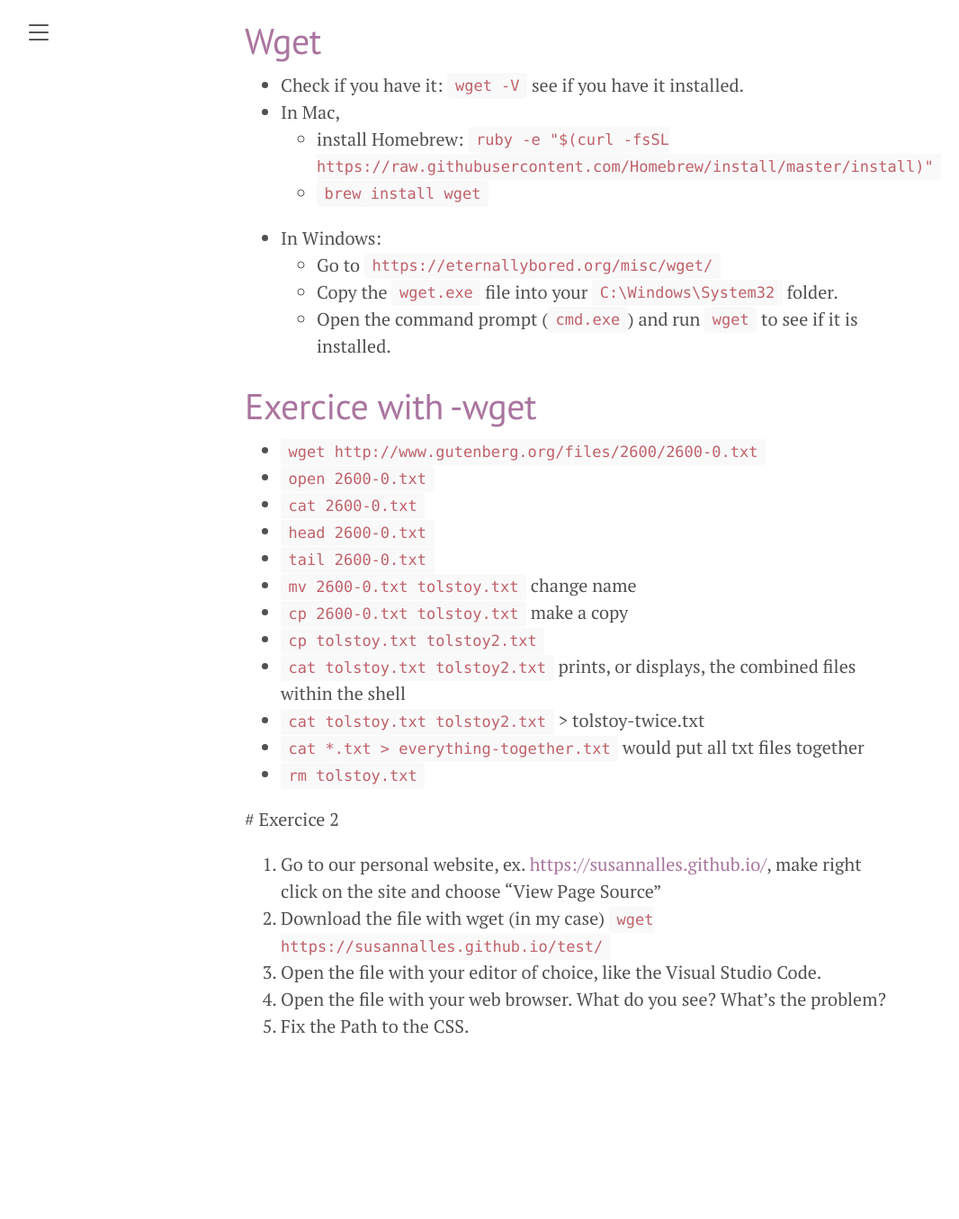
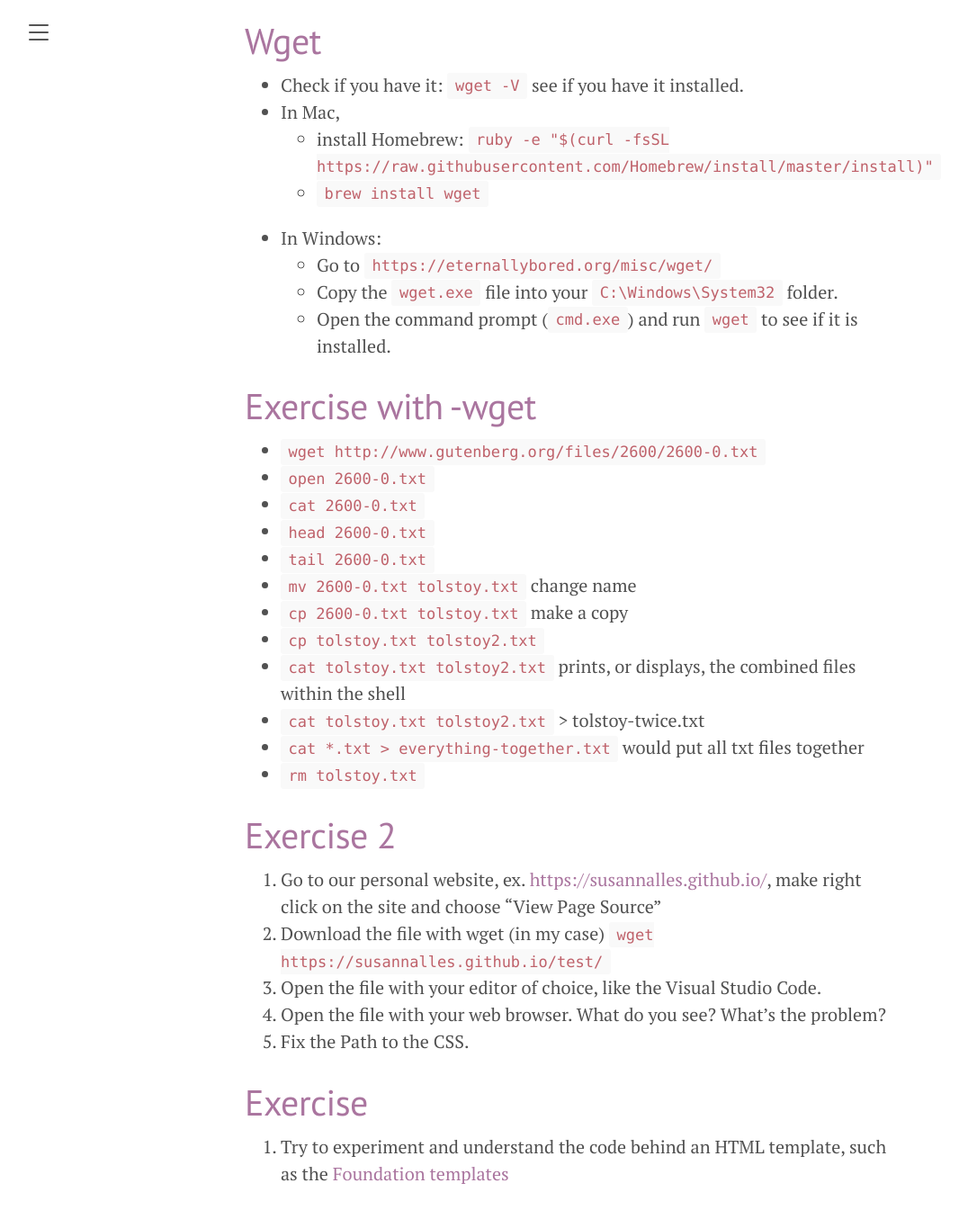
Before and after one commit to susannalles/DHPracticum_Spring23, a Jekyll site: the page built from exercises/3.Feb_2_2023.md, in a window 1280 px wide and 1400 px high, scrolled down 1190 px. Shown: the top 1355 px of the window at 90% size, without its empty margins (8-1074 px from the left). Built offline with Jekyll 4.4.1, drawn with Linux system fonts in a browser that asks for light colours; before the commit the page ends 2426 px from its top, so only the background shows below that.

Commit message:
Update 3.Feb_2_2023.md

```diff
--- a/exercises/3.Feb_2_2023.md
+++ b/exercises/3.Feb_2_2023.md
@@ -41,7 +41,7 @@ title: Class 3
   * Copy the `wget.exe` file into your `C:\Windows\System32` folder.
   * Open the command prompt (`cmd.exe`) and run `wget` to see if it is installed.
 
-# Exercice with -wget
+# Exercise with -wget
   * `wget http://www.gutenberg.org/files/2600/2600-0.txt`
   * `open 2600-0.txt`
   * `cat 2600-0.txt`
@@ -55,10 +55,14 @@ title: Class 3
   * `cat *.txt > everything-together.txt` would put all txt files together
   * `rm tolstoy.txt`
 
-  # Exercice 2
+# Exercise 2
 
   1. Go to our personal website, ex. <https://susannalles.github.io/>, make right click on the site and choose "View Page Source"
   2. Download the file with wget (in my case) `wget https://susannalles.github.io/test/`
   3. Open the file with your editor of choice, like the Visual Studio Code.
   4. Open the file with your web browser. What do you see? What's the problem?
   5. Fix the Path to the CSS.
+
+# Exercise
+
+  1. Try to experiment and understand the code behind an HTML template, such as the [Foundation templates](https://get.foundation/templates.html)
```
